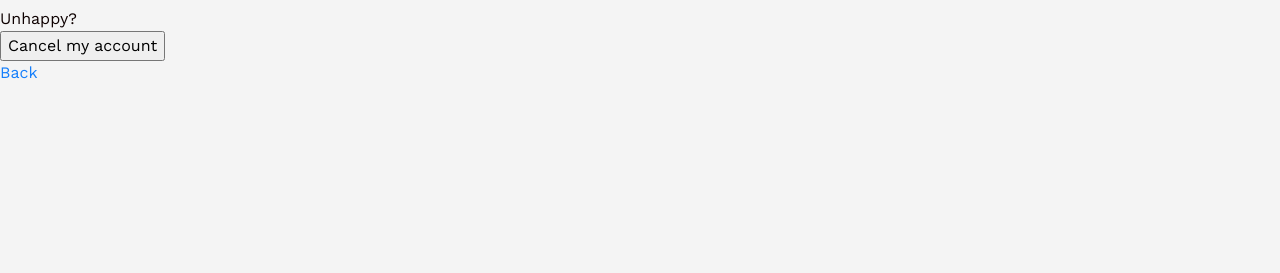
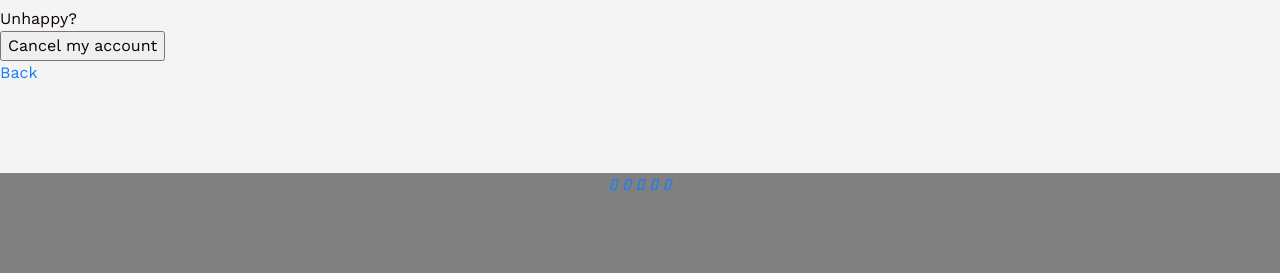
Before and after one commit to cicada-1/eztenda-prototype, a Rails app: page /users/edit in a window 1280 px wide. Shown: the part 527-800 px from the top of the page. Run offline with Rails 7, Linux system fonts and the light colour scheme; the visitor is signed in with stand-in values (Sample User, id 1); style sheets or scripts are compiled from the project's sources; parts of the project's set-up code (start-up, migrations or seed data) failed here and were passed over; some libraries are stand-ins or nearby versions.

Commit message:
Made basic footer with icons

```diff
--- a/app/views/layouts/application.html.erb
+++ b/app/views/layouts/application.html.erb
@@ -13,6 +13,12 @@
   </head>
 
   <body>
+    <div class="d-flex flex-column min-vh-100">
+    <%# render nav bar here %>
+     <div class="flex-grow-1">
     <%= yield %>
+    </div>
+    <%= render 'shared/footer' %>
+    </div>
   </body>
 </html>
--- /dev/null
+++ b/app/views/shared/_footer.html.erb
@@ -0,0 +1,15 @@
+
+<div class="footer"style="
+    background-color: gray;
+    height: 100px;">
+  <div class="footer-links" style="text-align: center;">
+    <a href="#"><i class="fab fa-github"></i></a>
+    <a href="#"><i class="fab fa-instagram"></i></a>
+    <a href="#"><i class="fab fa-facebook"></i></a>
+    <a href="#"><i class="fab fa-twitter"></i></a>
+    <a href="#"><i class="fab fa-linkedin"></i></a>
+  </div>
+  <%# <div class="footer-copyright">
+
+  </div> %>
+</div>
```
Also changed, not shown: app/assets/stylesheets/components/_footer.scss (added, +27 -0 lines), app/assets/images/logo.png (added), app/views/pages/home.html.erb (line endings or trailing spaces).
